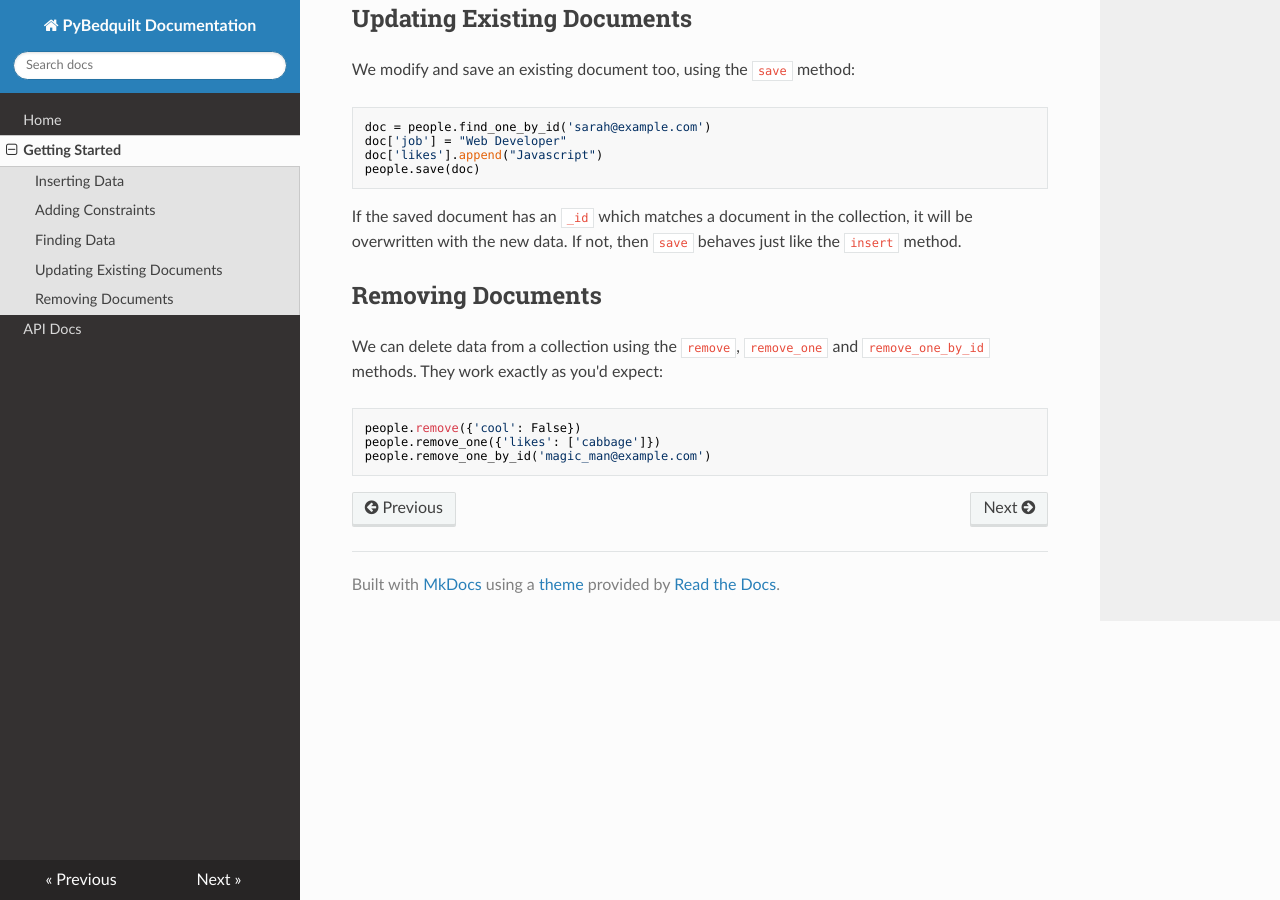
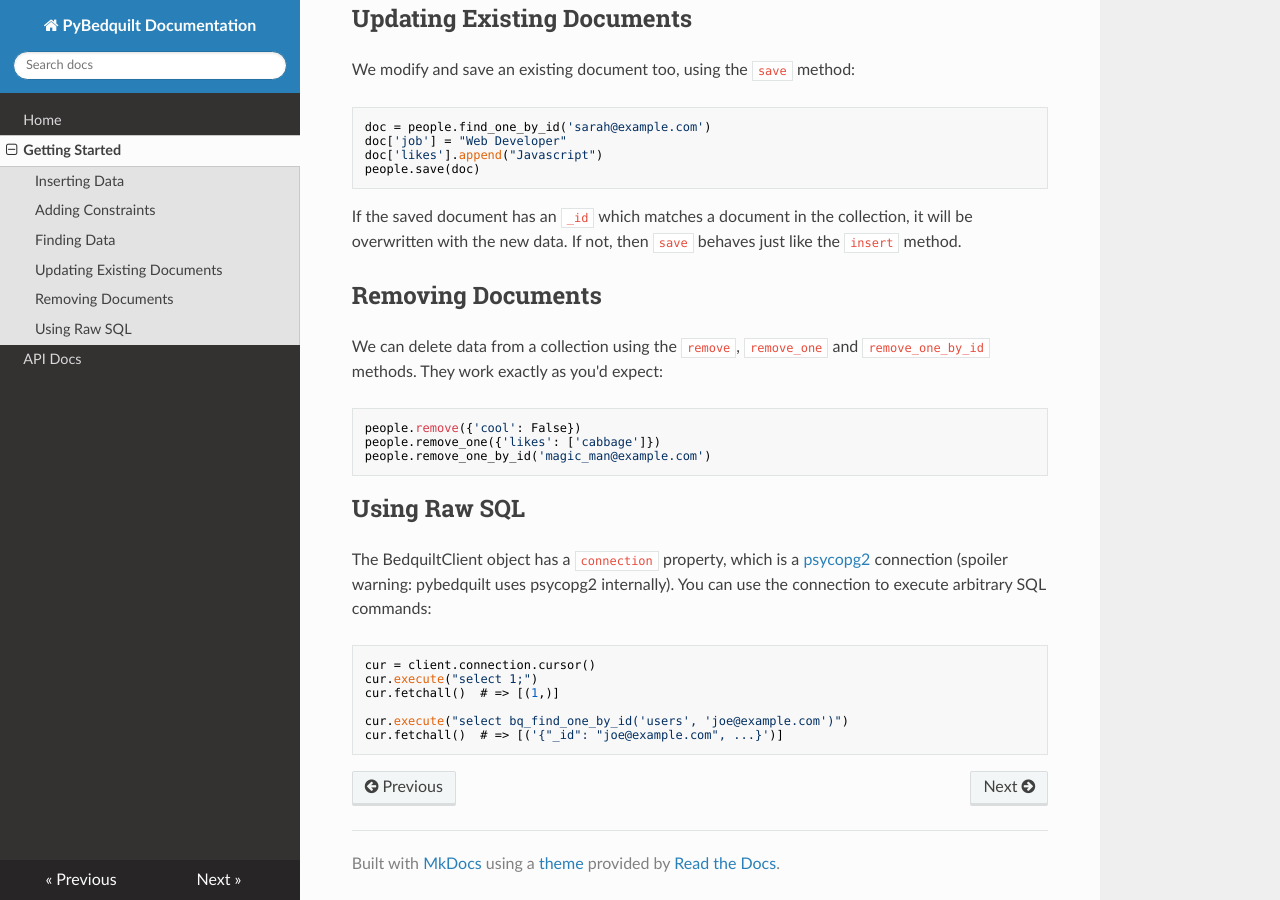
Before and after one commit to BedquiltDB/pybedquilt, an MkDocs documentation site: the page built from docs/getting_started.md, in a window 1280 px wide and 900 px high, scrolled down 4546 px. Built offline with MkDocs 1.6.1, drawn with Linux system fonts in a browser that asks for light colours; nearby versions of some CDN libraries; old or Windows-style settings are respelled for this version of MkDocs.

Commit message:
Add documentation for using raw sql

````diff
--- a/docs/getting_started.md
+++ b/docs/getting_started.md
@@ -262,3 +262,17 @@ people.remove({'cool': False})
 people.remove_one({'likes': ['cabbage']})
 people.remove_one_by_id('magic_man@example.com')
 ```
+
+
+## Using Raw SQL
+
+The BedquiltClient object has a `connection` property, which is a [psycopg2](http://pythonhosted.org/psycopg2/index.html) connection (spoiler warning: pybedquilt uses psycopg2 internally). You can use the connection to execute arbitrary SQL commands:
+
+```
+cur = client.connection.cursor()
+cur.execute("select 1;")
+cur.fetchall()  # => [(1,)]
+
+cur.execute("select bq_find_one_by_id('users', 'joe@example.com')")
+cur.fetchall()  # => [('{"_id": "joe@example.com", ...}')]
+```
````
